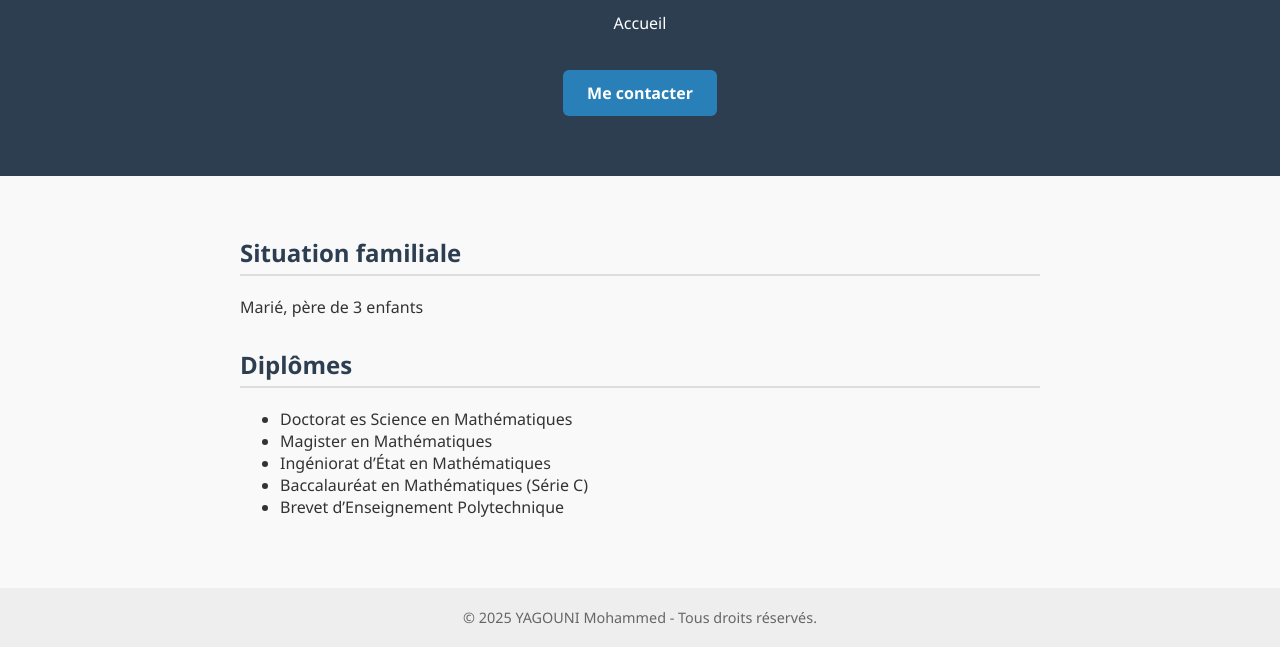
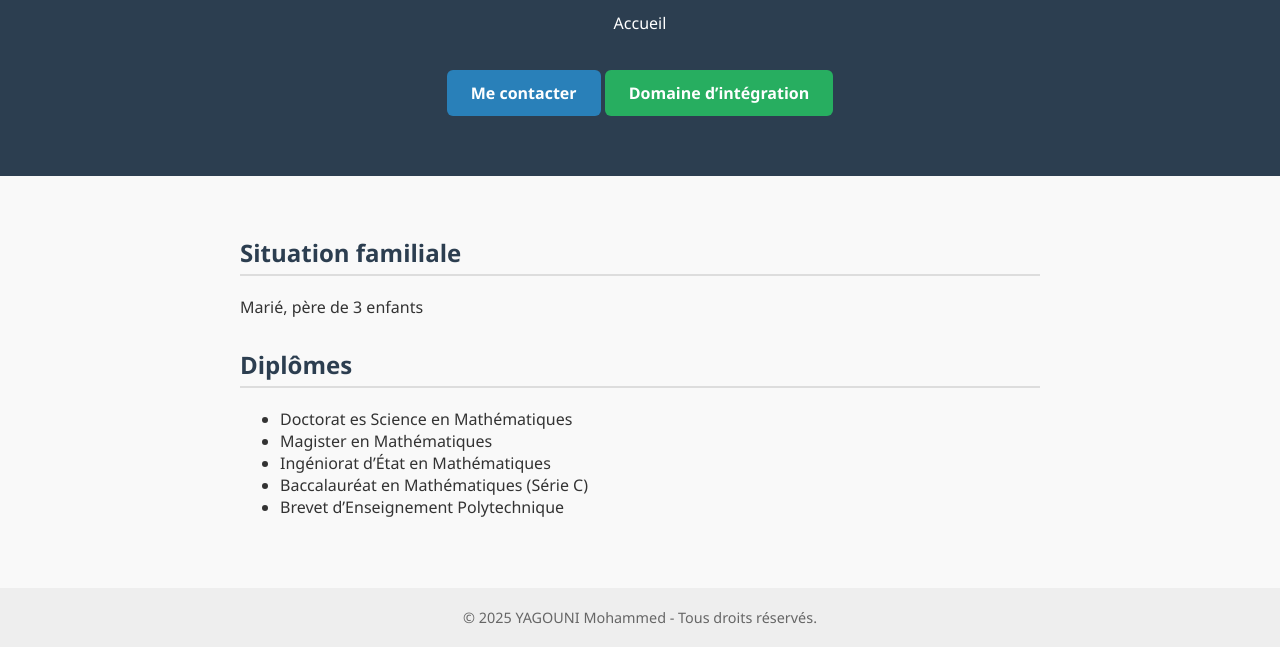
Before and after one commit to yagounimohammed/acceuil, a plain HTML site: page index.html in a window 1280 px wide. Shown: the part 155-802 px from the top of the page. Drawn offline with Linux system fonts and the light colour scheme.

Commit message:
Update index.html

```diff
--- a/index.html
+++ b/index.html
@@ -35,6 +35,20 @@
     .btn-contact:hover {
       background-color: #1c5d89;
     }
+.btn-integration {
+  background-color: #27ae60;
+  color: white;
+  padding: 12px 24px;
+  border-radius: 6px;
+  text-decoration: none;
+  font-weight: bold;
+  display: inline-block;
+  margin-top: 20px;
+  transition: background-color 0.3s ease;
+}
+.btn-integration:hover {
+  background-color: #1e8449;
+}
     main {
       padding: 40px 20px;
       max-width: 800px;
@@ -64,6 +78,7 @@
     <p>Accueil</p>
     <!-- 👇 Le bouton est bien ici -->
     <a href="https://yagounimohammed.github.io/mecontacter/" class="btn-contact">Me contacter</a>
+<a href="https://yagounimohammed.github.io/di/" class="btn-integration" target="_blank">Domaine d’intégration</a>
   </header>
 
   <main>
```
